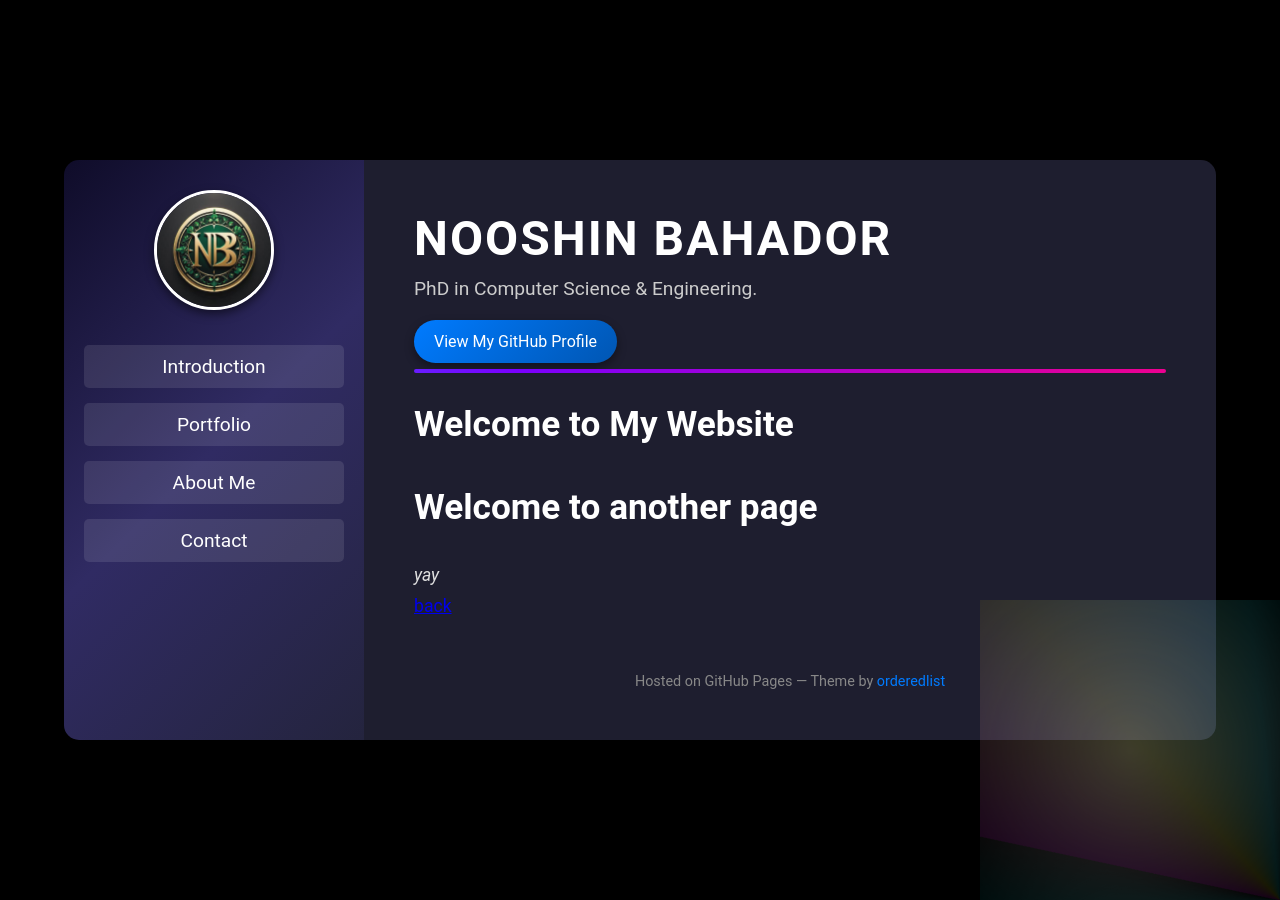
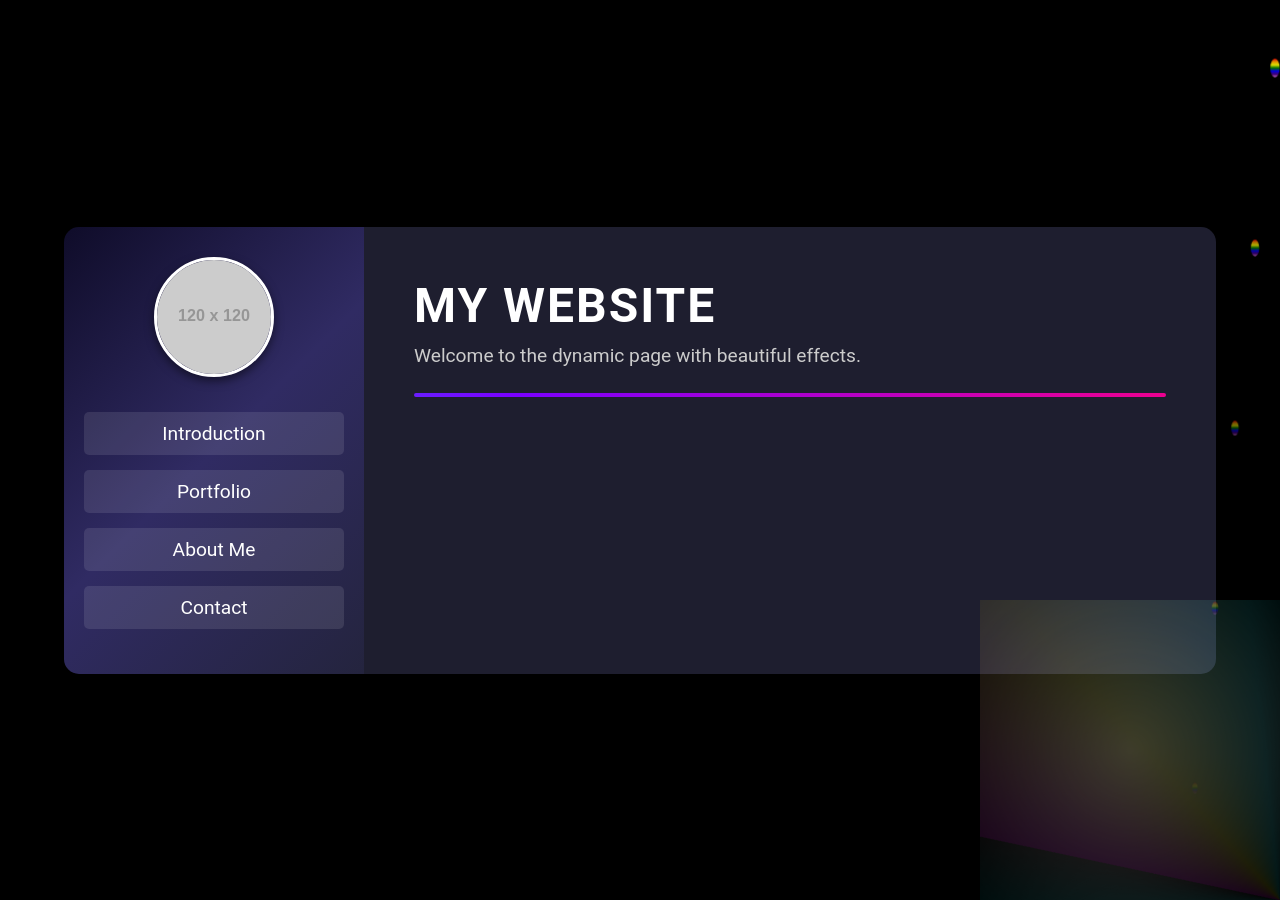
Before and after one commit to nbahador/nbahador.github.io, a Jekyll site: the page built from another-page.md, in a window 1280 px wide. Built offline with Jekyll 4.4.1, drawn with Linux system fonts in a browser that asks for light colours; our own code applies the rules of GitHub Pages for plain Markdown files.

Commit message:
Update default.html

```diff
--- a/_layouts/default.html
+++ b/_layouts/default.html
@@ -1,10 +1,9 @@
 <!DOCTYPE html>
-<html lang="{{ site.lang | default: 'en-US' }}">
+<html lang="en">
 <head>
   <meta charset="UTF-8">
-  <meta http-equiv="X-UA-Compatible" content="IE=edge">
-  <meta name="viewport" content="width=device-width, initial-scale=1">
-  {% seo %}
+  <meta name="viewport" content="width=device-width, initial-scale=1.0">
+  <title>Light Rays and Rainbow Drops</title>
   <style>
     /* General Reset */
     * {
@@ -128,52 +128,44 @@
       margin-bottom: 20px;
     }
 
-    .btn {
-      display: inline-block;
-      font-size: 1em;
-      color: #fff;
-      background: linear-gradient(135deg, #007bff, #0056b3);
-      padding: 12px 20px;
-      text-decoration: none;
-      border-radius: 30px;
-      box-shadow: 0 4px 10px rgba(0, 0, 0, 0.4);
-      transition: all 0.3s ease-in-out;
+    /* Rainbow Drops */
+    .rainbow-drops {
+      position: absolute;
+      top: 0;
+      right: 0;
+      width: 100px;
+      height: 100%;
+      overflow: hidden;
+      pointer-events: none;
     }
 
-    .btn:hover {
-      background: linear-gradient(135deg, #0056b3, #003d80);
-      transform: translateY(-2px);
-      box-shadow: 0 6px 15px rgba(0, 0, 0, 0.6);
+    .drop {
+      position: absolute;
+      top: -50px;
+      width: 10px;
+      height: 20px;
+      background: linear-gradient(180deg, red, orange, yellow, green, blue, indigo, violet);
+      border-radius: 50%;
+      animation: fall 5s linear infinite;
     }
 
-    .main-content {
-      color: #e0e0e0;
-      line-height: 1.8;
-      font-size: 1.1em;
+    @keyframes fall {
+      0% {
+        transform: translateY(0) scale(1);
+        opacity: 1;
+      }
+      100% {
+        transform: translateY(100vh) scale(0.5);
+        opacity: 0;
+      }
     }
 
-    .main-content h2 {
-      color: #fff;
-      font-size: 2em;
-      margin-bottom: 20px;
-    }
-
-    footer {
-      text-align: center;
-      font-size: 0.9em;
-      color: #888;
-      margin-top: 50px;
-    }
-
-    footer a {
-      color: #007bff;
-      text-decoration: none;
-      transition: color 0.3s;
-    }
-
-    footer a:hover {
-      color: #0056b3;
-    }
+    /* Random Drop Generation */
+    .drop:nth-child(1) { left: 10px; animation-delay: 0s; }
+    .drop:nth-child(2) { left: 30px; animation-delay: 1s; }
+    .drop:nth-child(3) { left: 50px; animation-delay: 2s; }
+    .drop:nth-child(4) { left: 70px; animation-delay: 3s; }
+    .drop:nth-child(5) { left: 90px; animation-delay: 4s; }
 
     /* Light Rays Effect */
     .light-rays {
@@ -215,12 +207,11 @@
       }
     }
   </style>
-  {% include head-custom.html %}
 </head>
 <body>
   <div class="wrapper">
     <div class="sidebar">
-      <img src="{{ site.logo | relative_url }}" alt="Logo">
+      <img src="https://via.placeholder.com/120" alt="Logo">
       <nav>
         <a href="#intro">Introduction</a>
         <a href="#portfolio">Portfolio</a>
@@ -230,23 +221,19 @@
     </div>
     <div class="content">
       <header>
-        <h1>{{ site.title | default: site.github.repository_name }}</h1>
+        <h1>My Website</h1>
         <div class="underline"></div>
-        <p>{{ site.description | default: site.github.project_tagline }}</p>
-        {% if site.github.is_user_page %}
-          <a href="{{ site.github.owner_url }}" class="btn">View My GitHub Profile</a>
-        {% endif %}
+        <p>Welcome to the dynamic page with beautiful effects.</p>
       </header>
-      <section class="main-content">
-        <h2>Welcome to My Website</h2>
-        <p>{{ content }}</p>
-      </section>
-      <footer>
-        <p>Hosted on GitHub Pages &mdash; Theme by <a href="https://github.com/orderedlist">orderedlist</a></p>
-      </footer>
     </div>
   </div>
   <div class="light-rays"></div>
-  <script src="{{ '/assets/js/scale.fix.js' | relative_url }}"></script>
+  <div class="rainbow-drops">
+    <div class="drop"></div>
+    <div class="drop"></div>
+    <div class="drop"></div>
+    <div class="drop"></div>
+    <div class="drop"></div>
+  </div>
 </body>
 </html>
```
Also changed, not shown: other parts of _layouts/default.html (+1 -0 lines).
